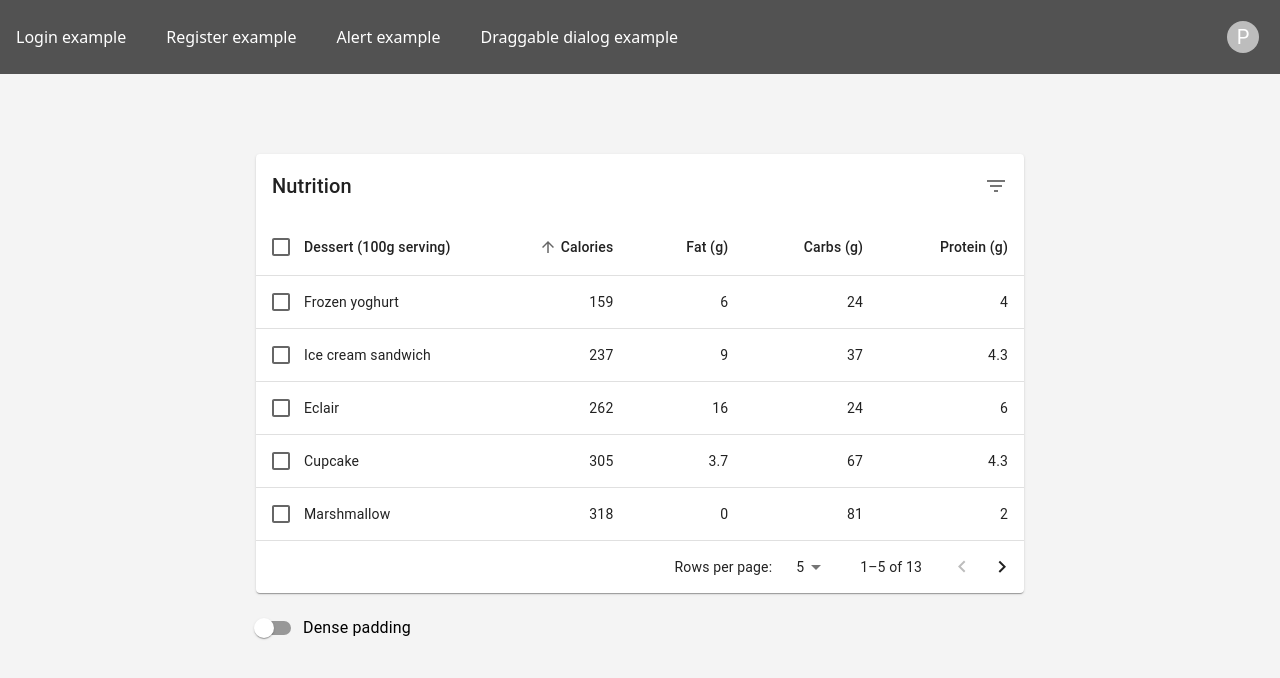
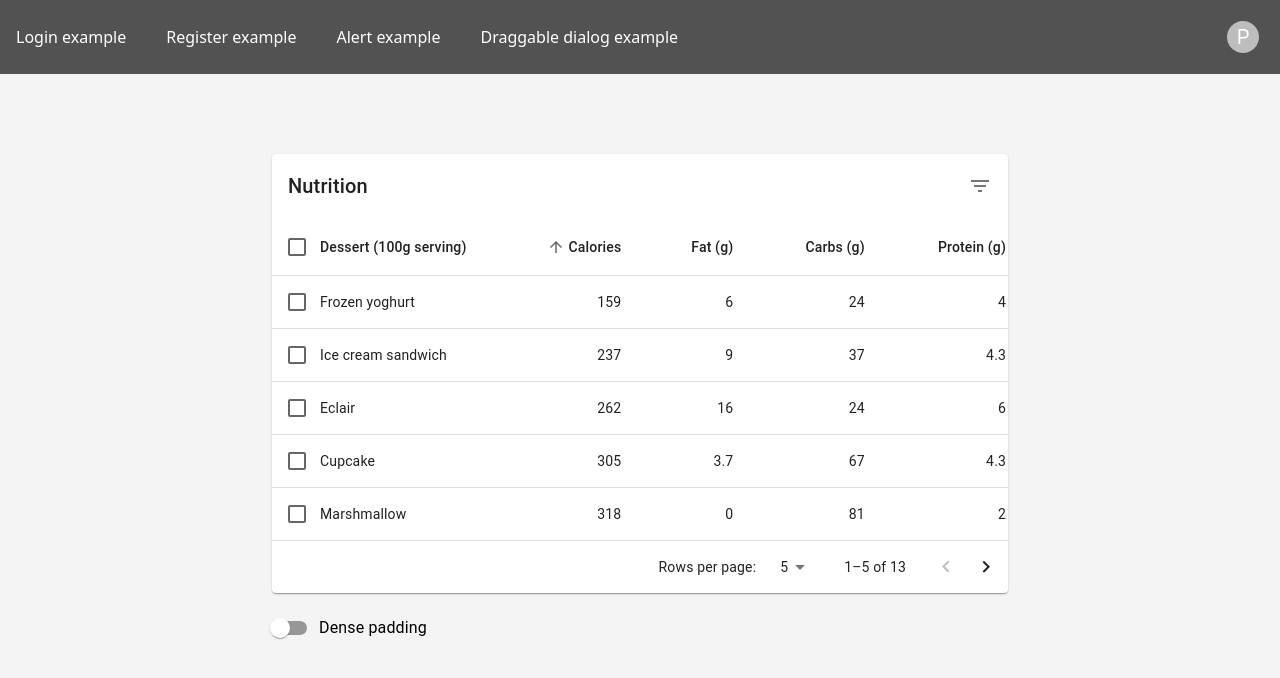
Before and after one commit to pkol92/materialui-app, a Next.js app: page / in a window 1280 px wide. Shown: the top 678 px of the page. Built offline with nearby package versions, Linux system fonts and the light colour scheme.

Commit message:
add head

```diff
--- a/pages/_app.tsx
+++ b/pages/_app.tsx
@@ -1,6 +1,17 @@
-import '@/styles/globals.css'
-import type { AppProps } from 'next/app'
+import "@/styles/globals.css";
+import type { AppProps } from "next/app";
+import Head from "next/head";
 
 export default function App({ Component, pageProps }: AppProps) {
-  return <Component {...pageProps} />
+  return (
+    <>
+      <Head>
+        <meta
+          name="viewport"
+          content="width=device-width, initial-scale=1, maximum-scale=1, user-scalable=0"
+        />
+      </Head>
+      <Component {...pageProps} />
+    </>
+  );
 }
--- a/pages/_document.tsx
+++ b/pages/_document.tsx
@@ -1,4 +1,4 @@
-import { Html, Head, Main, NextScript } from 'next/document'
+import { Html, Head, Main, NextScript } from "next/document";
 
 export default function Document() {
   return (
@@ -9,5 +9,5 @@ export default function Document() {
         <NextScript />
       </body>
     </Html>
-  )
+  );
 }
--- a/pages/index.tsx
+++ b/pages/index.tsx
@@ -8,7 +8,7 @@ export default function Home() {
   return (
     <main>
       <Navbar />
-      <div className="m-auto pt-20 pb-10 max-w-screen-md">
+      <div className="m-auto pt-20 pb-10 pr-4 ps-4 max-w-screen-md">
         <EnhancedTable />
       </div>
     </main>
```
